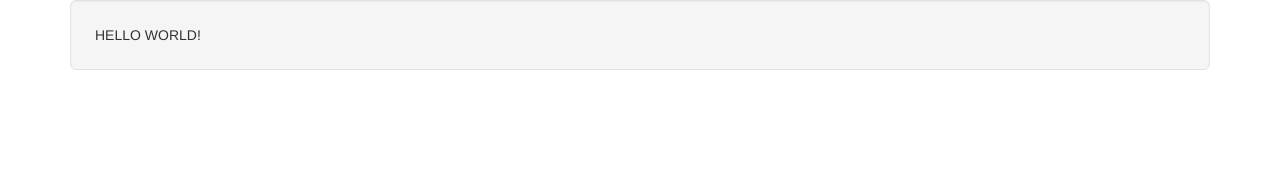
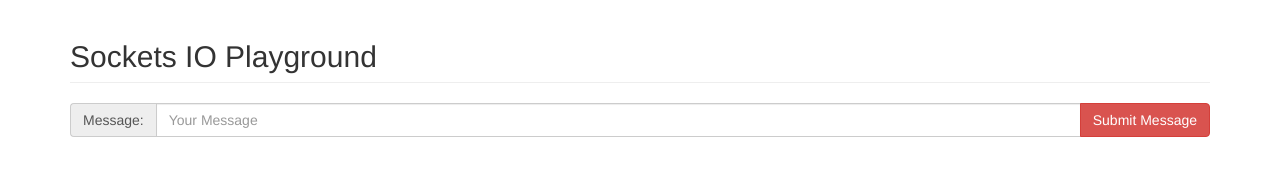
Before and after one commit to alexh225/socket-basics, a website: page public/index.html in a window 1280 px wide. Drawn offline with nearby package versions, Linux system fonts and the light colour scheme; no server answers.

Commit message:
Add front end form elements for send messages

```diff
--- a/public/index.html
+++ b/public/index.html
@@ -17,8 +17,26 @@
 <body>
 
     <div class="container">
-        <div class="well well-lg">
-            HELLO WORLD!</div>
+        <div class="row">
+            <div class="col-xs-12">
+                <h2 class="page-header">
+                Sockets IO Playground
+                </h2>
+            </div>
+
+            <div class="col-xs-12">
+                <div class="input-group">
+                    <span class="input-group-addon">Message:</span>
+                    <input id="msg-text" type="text" class="form-control" placeholder="Your Message">
+
+                    <div class="input-group-btn">
+                        <button id="msg-submit" class="btn btn-danger" type="submit">Submit Message</button>
+                    </div>
+                </div>
+
+            </div>
+        </div>
+
     </div>
 
     <script src="https://cdnjs.cloudflare.com/ajax/libs/jquery/1.11.3/jquery.min.js"></script>
--- a/public/js/app.js
+++ b/public/js/app.js
@@ -3,7 +3,20 @@
             console.log('Connected to the server');
         });
 
-socket.on('message', function(message) {
-    console.log('New message');
-    console.log(message.text);
-});
+        socket.on('message', function (message) {
+            console.log('New message');
+            console.log(message.text);
+        });
+
+        var $msgSubmitBtn = $('#msg-submit');
+
+        $msgSubmitBtn.on('click', function (event) {
+            var $msgText = $('#msg-text');
+
+            socket.emit('message', {
+                text: $msgText.val()
+            });
+
+
+            $msgText.val('');
+        });
```
Also changed, not shown: server.js (+8 -1 lines).
